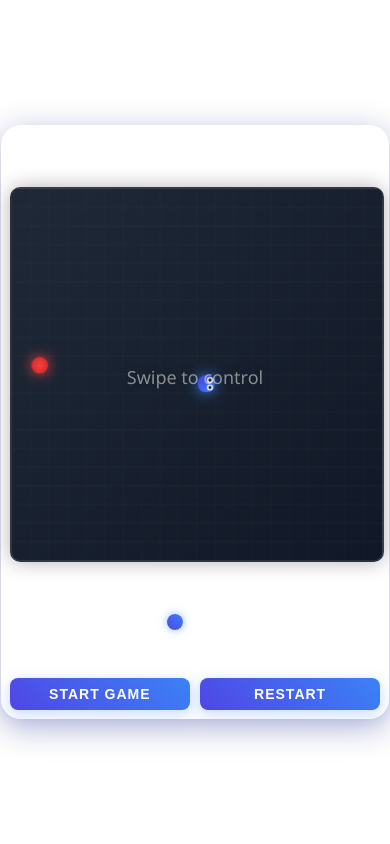
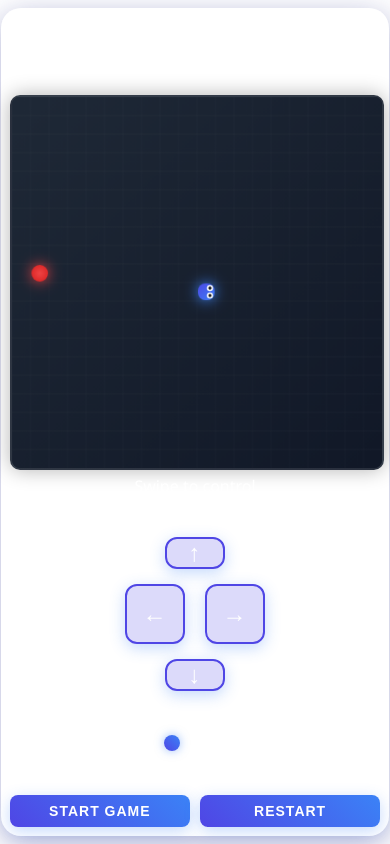
Before and after one commit to NickyHate/snake_game, a plain HTML site: page index.html in a window 390 px wide. Drawn offline with Linux system fonts and the light colour scheme.

Commit message:
Fix styles and restore dark gradient background

```diff
--- a/game.js
+++ b/game.js
@@ -12,7 +12,7 @@ var __assign = (this && this.__assign) || function () {
 var SnakeGame = /** @class */ (function () {
     function SnakeGame() {
         var _this = this;
-        var _a, _b;
+        var _a, _b, _c, _d, _e, _f;
         this.snake = [];
         this.food = { x: 0, y: 0 };
         this.direction = 'right';
@@ -20,6 +20,9 @@ var SnakeGame = /** @class */ (function () {
         this.score = 0;
         this.gridSize = 20;
         this.gameSpeed = 100;
+        this.touchStartX = 0;
+        this.touchStartY = 0;
+        this.minSwipeDistance = 30; // Минимальное расстояние для свайпа
         this.canvas = document.getElementById('gameCanvas');
         this.ctx = this.canvas.getContext('2d');
         this.speedRange = document.getElementById('speedRange');
@@ -32,6 +35,11 @@ var SnakeGame = /** @class */ (function () {
         document.addEventListener('keydown', function (e) { return _this.handleKeyPress(e); });
         // Добавляем слушатель для изменения скорости
         this.speedRange.addEventListener('input', function () { return _this.updateSpeed(); });
+        // Добавляем обработчики для мобильных кнопок
+        (_c = document.getElementById('upButton')) === null || _c === void 0 ? void 0 : _c.addEventListener('click', function () { return _this.handleMobileControl('up'); });
+        (_d = document.getElementById('downButton')) === null || _d === void 0 ? void 0 : _d.addEventListener('click', function () { return _this.handleMobileControl('down'); });
+        (_e = document.getElementById('leftButton')) === null || _e === void 0 ? void 0 : _e.addEventListener('click', function () { return _this.handleMobileControl('left'); });
+        (_f = document.getElementById('rightButton')) === null || _f === void 0 ? void 0 : _f.addEventListener('click', function () { return _this.handleMobileControl('right'); });
         this.reset();
     }
     SnakeGame.prototype.updateSpeed = function () {
@@ -94,6 +102,17 @@ var SnakeGame = /** @class */ (function () {
             if (this.direction !== opposites[newDirection]) {
                 this.direction = newDirection;
             }
+        }
+    };
+    SnakeGame.prototype.handleMobileControl = function (direction) {
+        var opposites = {
+            'up': 'down',
+            'down': 'up',
+            'left': 'right',
+            'right': 'left'
+        };
+        if (this.direction !== opposites[direction]) {
+            this.direction = direction;
         }
     };
     SnakeGame.prototype.gameLoop = function () {
--- a/styles.css
+++ b/styles.css
@@ -11,7 +11,6 @@ body {
     position: fixed;
     width: 100%;
     height: 100%;
-    -webkit-overflow-scrolling: touch; /* Для iOS */
 }
 
 .game-container {
@@ -35,7 +34,6 @@ body {
 .canvas-container {
     position: relative;
     margin: 20px 0;
-    touch-action: none;
 }
 
 #gameCanvas {
@@ -43,7 +41,56 @@ body {
     background: linear-gradient(45deg, #1f2937 0%, #111827 100%);
     box-shadow: 0 0 20px rgba(0, 0, 0, 0.3);
     border: 2px solid rgba(255, 255, 255, 0.1);
-    touch-action: none;
+}
+
+.settings {
+    margin: 20px 0;
+    padding: 15px;
+    background: rgba(255, 255, 255, 0.05);
+    border-radius: 10px;
+    border: 1px solid rgba(255, 255, 255, 0.1);
+    backdrop-filter: blur(4px);
+}
+
+.settings-control {
+    display: flex;
+    align-items: center;
+    gap: 15px;
+    color: white;
+    font-size: 16px;
+}
+
+.range-container {
+    display: flex;
+    align-items: center;
+    gap: 10px;
+    flex: 1;
+}
+
+.settings-control input[type="range"] {
+    flex-grow: 1;
+    height: 4px;
+    background: rgba(255, 255, 255, 0.1);
+    border-radius: 2px;
+    -webkit-appearance: none;
+    appearance: none;
+}
+
+.settings-control input[type="range"]::-webkit-slider-thumb {
+    -webkit-appearance: none;
+    appearance: none;
+    width: 16px;
+    height: 16px;
+    background: linear-gradient(45deg, #4f46e5 0%, #3b82f6 100%);
+    border-radius: 50%;
+    cursor: pointer;
+    box-shadow: 0 0 10px rgba(59, 130, 246, 0.5);
+    transition: all 0.3s ease;
+}
+
+.settings-control input[type="range"]::-webkit-slider-thumb:hover {
+    transform: scale(1.1);
+    box-shadow: 0 0 15px rgba(59, 130, 246, 0.7);
 }
 
 .controls {
@@ -77,159 +124,6 @@ button:hover {
 button:active {
     transform: translateY(0);
     box-shadow: 0 2px 10px rgba(59, 130, 246, 0.3);
-}
-
-/* Добавим анимацию для счета */
-@keyframes scoreUpdate {
-    0% { transform: scale(1); }
-    50% { transform: scale(1.2); }
-    100% { transform: scale(1); }
-}
-
-#score {
-    display: inline-block;
-    min-width: 40px;
-    animation: scoreUpdate 0.3s ease-out;
-}
-
-/* Добавим медиа-запрос для адаптивности */
-@media (max-width: 500px) {
-    .game-container {
-        padding: 0.5rem;
-        width: 95%;
-        max-height: 100vh;
-        display: flex;
-        flex-direction: column;
-    }
-
-    .score-board {
-        font-size: 24px;
-        margin-bottom: 10px;
-    }
-
-    .canvas-container {
-        margin: 10px 0;
-        flex-shrink: 0;
-    }
-
-    #gameCanvas {
-        width: 100%;
-        max-width: 400px;
-        height: auto;
-        aspect-ratio: 1;
-    }
-
-    .settings {
-        margin: 10px 0;
-        padding: 10px;
-    }
-
-    .controls {
-        flex-direction: row;
-        gap: 10px;
-        margin-top: 10px;
-    }
-
-    button {
-        padding: 8px 16px;
-        font-size: 14px;
-        flex: 1;
-    }
-
-    .settings-control {
-        flex-direction: row;
-        align-items: center;
-        gap: 10px;
-    }
-
-    .range-container {
-        flex: 1;
-    }
-
-    .settings-control label {
-        font-size: 14px;
-        white-space: nowrap;
-    }
-}
-
-/* Добавим стили для Game Over */
-.game-over {
-    position: absolute;
-    top: 50%;
-    left: 50%;
-    transform: translate(-50%, -50%);
-    background: rgba(0, 0, 0, 0.8);
-    padding: 2rem;
-    border-radius: 10px;
-    text-align: center;
-    animation: fadeIn 0.5s ease-out;
-}
-
-@keyframes fadeIn {
-    from { opacity: 0; }
-    to { opacity: 1; }
-}
-
-.settings {
-    margin: 20px 0;
-    padding: 15px;
-    background: rgba(255, 255, 255, 0.05);
-    border-radius: 10px;
-    border: 1px solid rgba(255, 255, 255, 0.1);
-    backdrop-filter: blur(4px);
-}
-
-.settings-control {
-    display: flex;
-    align-items: center;
-    gap: 15px;
-    color: white;
-    font-size: 16px;
-}
-
-.settings-control label {
-    min-width: 60px;
-}
-
-.settings-control input[type="range"] {
-    flex-grow: 1;
-    height: 4px;
-    background: rgba(255, 255, 255, 0.1);
-    border-radius: 2px;
-    -webkit-appearance: none;
-    appearance: none;
-}
-
-.settings-control input[type="range"]::-webkit-slider-thumb {
-    -webkit-appearance: none;
-    appearance: none;
-    width: 16px;
-    height: 16px;
-    background: linear-gradient(45deg, #4f46e5 0%, #3b82f6 100%);
-    border-radius: 50%;
-    cursor: pointer;
-    box-shadow: 0 0 10px rgba(59, 130, 246, 0.5);
-    transition: all 0.3s ease;
-}
-
-.settings-control input[type="range"]::-webkit-slider-thumb:hover {
-    transform: scale(1.1);
-    box-shadow: 0 0 15px rgba(59, 130, 246, 0.7);
-}
-
-.settings-control span {
-    min-width: 40px;
-    text-align: right;
-    font-family: monospace;
-    font-size: 14px;
-    color: rgba(255, 255, 255, 0.8);
-}
-
-.range-container {
-    display: flex;
-    align-items: center;
-    gap: 10px;
-    flex: 1;
 }
 
 .mobile-controls {
@@ -268,6 +162,7 @@ button:active {
     box-shadow: 0 2px 10px rgba(59, 130, 246, 0.3);
 }
 
+/* Мобильная версия */
 @media (max-width: 500px) {
     .game-container {
         padding: 0.5rem;
@@ -277,6 +172,13 @@ button:active {
         flex-direction: column;
     }
 
+    #gameCanvas {
+        width: 100%;
+        max-width: 400px;
+        height: auto;
+        aspect-ratio: 1;
+    }
+
     .mobile-controls {
         display: flex;
         order: 2;
@@ -284,40 +186,51 @@ button:active {
 
     .settings {
         order: 3;
+        margin: 10px 0;
+        padding: 10px;
     }
 
     .controls {
         order: 4;
+        flex-direction: row;
+        gap: 10px;
+    }
+
+    button {
+        padding: 8px 16px;
+        font-size: 14px;
+        flex: 1;
     }
 }
 
-.swipe-hint {
-    display: none;
+/* Game Over стили */
+.game-over {
     position: absolute;
     top: 50%;
     left: 50%;
     transform: translate(-50%, -50%);
-    color: rgba(255, 255, 255, 0.7);
-    font-size: 18px;
-    text-shadow: 0 0 10px rgba(0, 0, 0, 0.5);
-    pointer-events: none;
-    animation: fadeInOut 2s ease-in-out infinite;
+    background: rgba(0, 0, 0, 0.8);
+    padding: 2rem;
+    border-radius: 10px;
+    text-align: center;
+    animation: fadeIn 0.5s ease-out;
 }
 
-@keyframes fadeInOut {
-    0%, 100% { opacity: 0.3; }
-    50% { opacity: 0.7; }
+@keyframes fadeIn {
+    from { opacity: 0; }
+    to { opacity: 1; }
 }
 
-@media (max-width: 500px) {
-    .swipe-hint {
-        display: block;
-    }
+@keyframes scoreUpdate {
+    0% { transform: scale(1); }
+    50% { transform: scale(1.2); }
+    100% { transform: scale(1); }
 }
 
-/* Удалим старые стили мобильных кнопок */
-.mobile-controls, .horizontal-controls, .control-btn {
-    display: none;
+#score {
+    display: inline-block;
+    min-width: 40px;
+    animation: scoreUpdate 0.3s ease-out;
 }
 
 /* Добавим стили для iOS */
```
